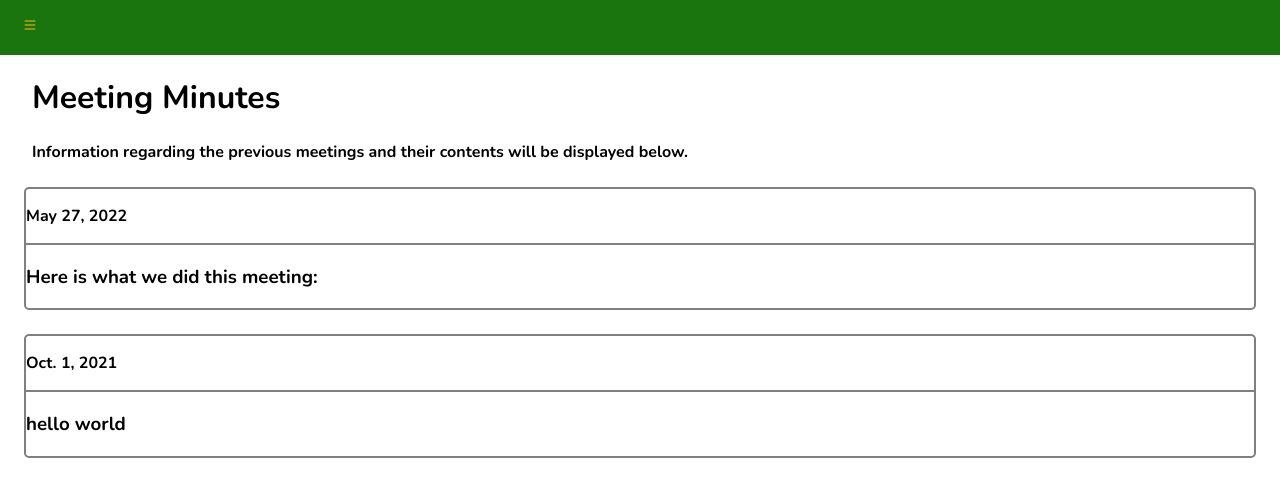
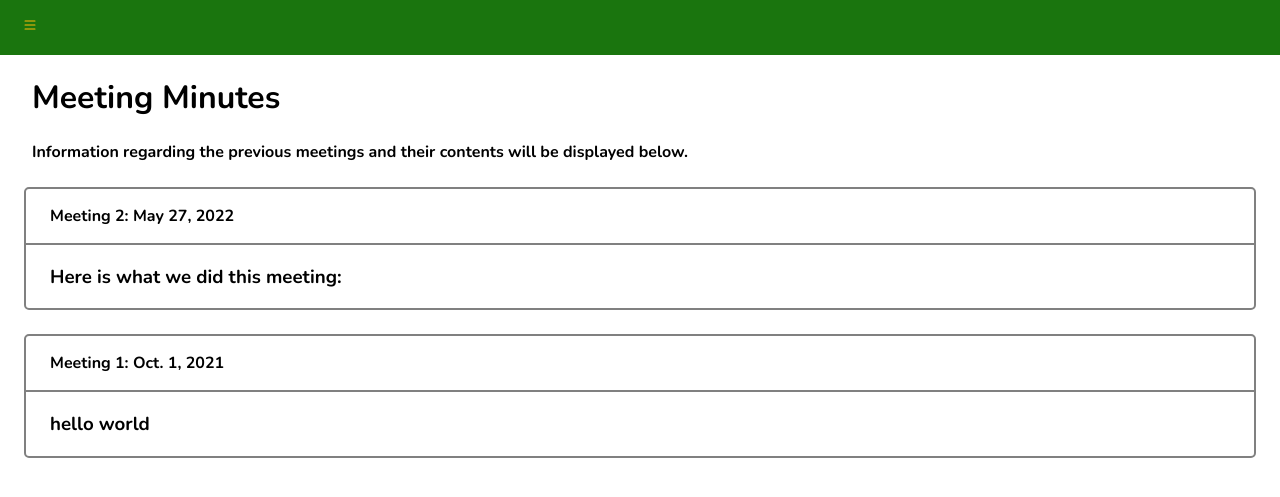
Before and after one commit to Js-cook/Knights-of-the-Tiber, a Django app: page /student_portal/meeting-minutes in a window 1280 px wide. Shown: the top 497 px of the page. Run offline with Django 3.2, Linux system fonts and the light colour scheme; a user stored in the database is signed in; data comes from the database, SQL or seed files in the repository; both versions use the stored data as it was after the commit.

Commit message:
ADD - More UI changes and tweaks :)

```diff
--- a/student_portal/static/student_portal/student_styles.css
+++ b/student_portal/static/student_portal/student_styles.css
@@ -85,6 +85,12 @@ li a:hover {
 
 .date-header {
   border-bottom: 2.5px solid grey;
+  padding-left: 1.5rem;
+}
+
+.minute-contents {
+  padding-left: 1.5rem;
+  padding-right: 1.5rem;
 }
 
 /* ------------------------------------- */
--- a/student_portal/templates/student_portal/minutes.html
+++ b/student_portal/templates/student_portal/minutes.html
@@ -48,9 +48,9 @@
   {% for minute in minutes %}
   <div class="minute">
     <div class="date-header">
-      <p>{{minute.date}}</p>
+      <p>Meeting {{forloop.revcounter}}: {{minute.date}}</p>
     </div>
-    <h3>{{minute.contents}}</h3>
+    <h3 class="minute-contents">{{minute.contents}}</h3>
   </div>
   {% endfor %}
 </div>
```
Also changed, not shown: db.sqlite3.
